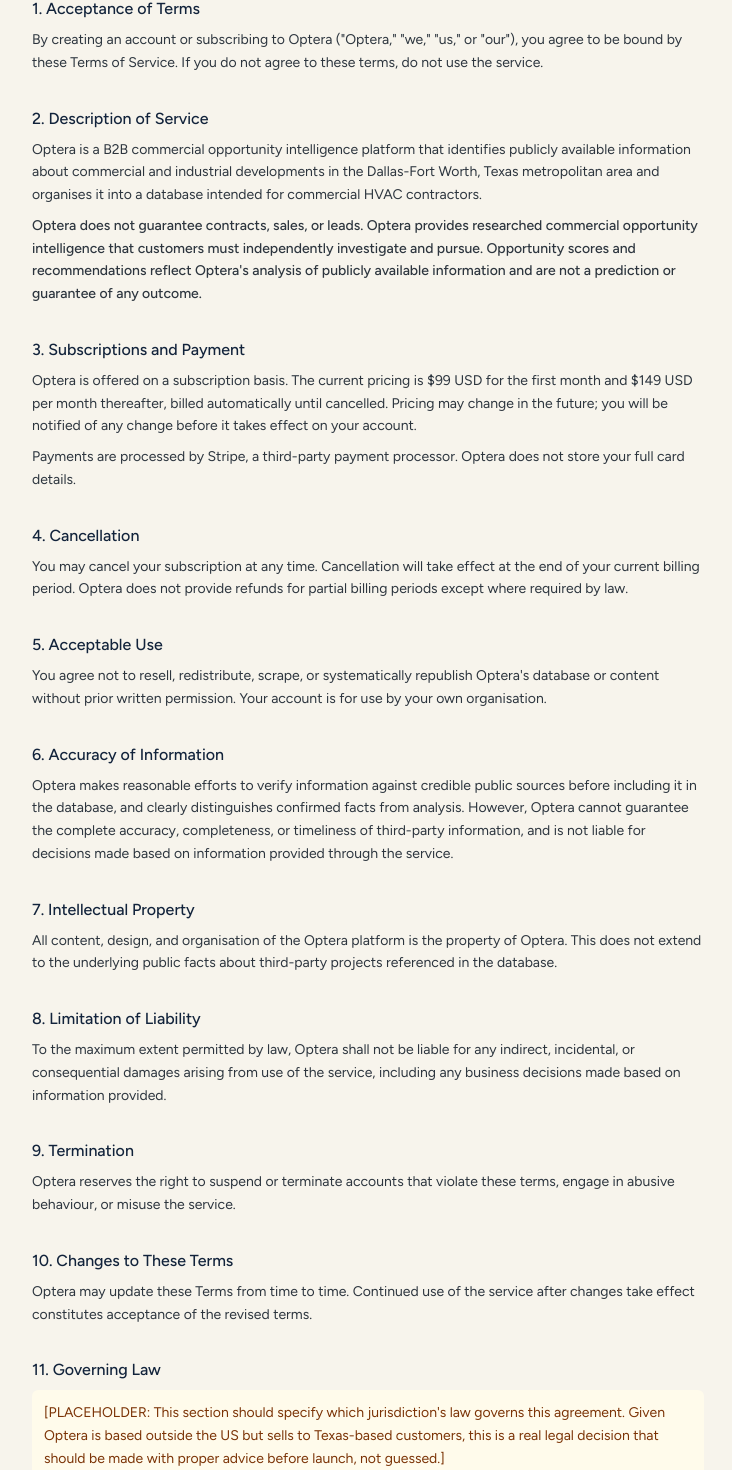
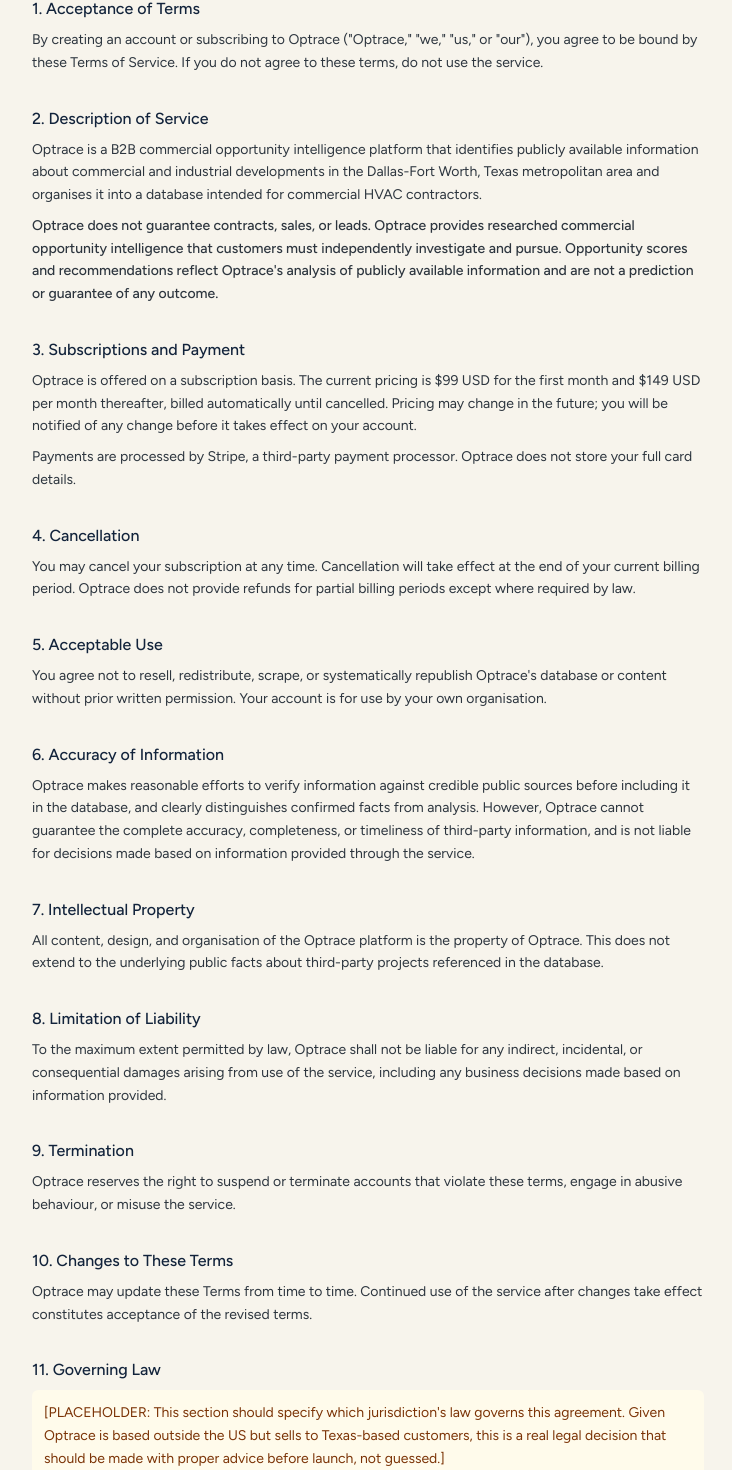
Before and after one commit to ssun1815/optera, a Next.js app: page /terms in a window 1280 px wide. Shown: the part 271-1741 px from the top of the page, without its empty margins (272-1004 px from the left). Built offline with nearby package versions, Linux system fonts and the light colour scheme.

Commit message:
Rename product from Optera to Optrace

```diff
--- a/app/components/Header.tsx
+++ b/app/components/Header.tsx
@@ -9,7 +9,7 @@
           href="/"
           className="font-[family-name:var(--font-mono)] text-lg tracking-widest text-[var(--color-off-white)]"
         >
-          OPTERA
+          OPTRACE
         </Link>
         {right}
       </nav>
--- a/app/dashboard/assistant/actions.ts
+++ b/app/dashboard/assistant/actions.ts
@@ -33,7 +33,7 @@
     .map((o) => `- ${o.project_name} (${o.city}, ${o.state}) | Type: ${o.project_type} | Score: ${o.opportunity_score}/10 | Stage: ${o.project_stage} | Size: ${o.estimated_size} | Value: ${o.estimated_value} | Why it matters: ${o.reason_for_relevance} | Recommended action: ${o.recommended_action} | Timing: ${o.timing_assessment}`)
     .join('\n')
 
-  const systemPrompt = `You are Optera's assistant, helping a commercial HVAC contractor in the Dallas-Fort Worth area understand and compare opportunities in their subscribed database.
+  const systemPrompt = `You are Optrace's assistant, helping a commercial HVAC contractor in the Dallas-Fort Worth area understand and compare opportunities in their subscribed database.
 
 Here is the current, complete list of opportunities in the database:
 ${dataContext || 'No opportunities are currently in the database.'}
@@ -42,7 +42,7 @@
 - Only answer using the data provided above. Never invent project names, figures, or details not present in this list.
 - If asked about something not covered by this data, say so honestly rather than guessing.
 - When comparing opportunities, reference them by name and cite the specific facts (score, size, stage) that inform your comparison.
-- Never claim or imply that pursuing any opportunity will guarantee a contract, sale, or lead. Optera provides researched intelligence, not guarantees.
+- Never claim or imply that pursuing any opportunity will guarantee a contract, sale, or lead. Optrace provides researched intelligence, not guarantees.
 - Keep answers concise and practical, written for a busy business owner, not a technical audience.`
 
   const recentHistory = history.slice(-6)
--- a/app/dashboard/assistant/page.tsx
+++ b/app/dashboard/assistant/page.tsx
@@ -44,9 +44,9 @@
       <Header right={headerRight} />
       <main className="min-h-screen bg-[var(--color-off-white)] px-6 py-12">
         <div className="mx-auto max-w-3xl">
-          <h1 className="text-2xl font-medium text-[var(--color-navy-900)]">Ask Optera</h1>
+          <h1 className="text-2xl font-medium text-[var(--color-navy-900)]">Ask Optrace</h1>
           <p className="mt-1 text-sm text-[var(--color-ink)]/60">
-            Ask questions about opportunities in your database, or ask Optera to compare a few for you.
+            Ask questions about opportunities in your database, or ask Optrace to compare a few for you.
           </p>
           <div className="mt-6">
             <AssistantChat />
--- a/app/layout.tsx
+++ b/app/layout.tsx
@@ -13,7 +13,7 @@
 });
 
 export const metadata: Metadata = {
-  title: "Optera — Commercial Opportunity Intelligence for DFW HVAC Contractors",
+  title: "Optrace — Commercial Opportunity Intelligence for DFW HVAC Contractors",
   description:
     "Find commercial and industrial project opportunities in Dallas–Fort Worth before your competitors do.",
 };
--- a/app/lib/discovery.ts
+++ b/app/lib/discovery.ts
@@ -15,7 +15,7 @@
     ...(existingCandidates?.map((c) => c.project_name) ?? []),
   ].filter(Boolean)
 
-  const prompt = `You are a research analyst for Optera, a B2B commercial opportunity intelligence platform for commercial HVAC contractors in the Dallas-Fort Worth, Texas metropolitan area.
+  const prompt = `You are a research analyst for Optrace, a B2B commercial opportunity intelligence platform for commercial HVAC contractors in the Dallas-Fort Worth, Texas metropolitan area.
 
 Find NEW, REAL, VERIFIABLE commercial or industrial development opportunities in the Dallas-Fort Worth metro area (including nearby counties that are part of the DFW metropolitan statistical area) that may represent potential HVAC opportunities.
 
--- a/app/page.tsx
+++ b/app/page.tsx
@@ -104,7 +104,7 @@
   const faqs = [
     {
       q: "Why is the first month different?",
-      a: "The $99 first month is an introductory offer designed to make it easy to try Optera and see the value before committing to the standard rate.",
+      a: "The $99 first month is an introductory offer designed to make it easy to try Optrace and see the value before committing to the standard rate.",
     },
     {
       q: "Can I cancel anytime?",
@@ -112,7 +112,7 @@
     },
     {
       q: "How is my payment handled?",
-      a: "All payments are processed securely by Stripe. Optera never stores your full card details.",
+      a: "All payments are processed securely by Stripe. Optrace never stores your full card details.",
     },
     {
       q: "How often is the database updated?",
@@ -210,7 +210,7 @@
               Find commercial opportunities before your competitors.
             </h1>
             <p className="mt-6 max-w-md text-base leading-relaxed text-[var(--color-off-white)]/70">
-              Optera tracks new commercial and industrial developments across
+              Optrace tracks new commercial and industrial developments across
               DFW - warehouses, distribution centers, data centers, hotels,
               and more - and turns public signals into a curated list of HVAC
               opportunities worth your time.
@@ -270,7 +270,7 @@
 
       <section id="how-it-works" className="mx-auto max-w-6xl px-6 py-24">
         <h2 className="text-2xl font-medium text-[var(--color-navy-900)]">
-          How Optera works
+          How Optrace works
         </h2>
         <div className="mt-10 grid gap-10 md:grid-cols-3">
           {[
@@ -382,10 +382,10 @@
       <footer className="bg-[var(--color-navy-950)] py-12">
         <div className="mx-auto max-w-6xl px-6">
           <p className="font-[family-name:var(--font-mono)] text-sm tracking-widest text-[var(--color-off-white)]">
-            OPTERA
+            OPTRACE
           </p>
           <p className="mt-3 max-w-md text-xs leading-relaxed text-[var(--color-off-white)]/50">
-            Optera provides researched commercial opportunity intelligence for
+            Optrace provides researched commercial opportunity intelligence for
             Dallas-Fort Worth HVAC contractors. It does not guarantee
             contracts, sales, or leads.
           </p>
@@ -395,7 +395,7 @@
             <Link href="/privacy" className="hover:text-[var(--color-off-white)]">Privacy Policy</Link>
           </div>
           <p className="mt-6 text-xs text-[var(--color-off-white)]/30">
-            (c) 2026 Optera.
+            (c) 2026 Optrace.
           </p>
         </div>
       </footer>
--- a/app/terms/page.tsx
+++ b/app/terms/page.tsx
@@ -17,83 +17,83 @@
             <section>
               <h2 className="text-base font-medium text-[var(--color-navy-900)]">1. Acceptance of Terms</h2>
               <p className="mt-2">
-                By creating an account or subscribing to Optera ("Optera," "we," "us," or "our"), you agree to be bound by these Terms of Service. If you do not agree to these terms, do not use the service.
+                By creating an account or subscribing to Optrace ("Optrace," "we," "us," or "our"), you agree to be bound by these Terms of Service. If you do not agree to these terms, do not use the service.
               </p>
             </section>
 
             <section>
               <h2 className="text-base font-medium text-[var(--color-navy-900)]">2. Description of Service</h2>
               <p className="mt-2">
-                Optera is a B2B commercial opportunity intelligence platform that identifies publicly available information about commercial and industrial developments in the Dallas-Fort Worth, Texas metropolitan area and organises it into a database intended for commercial HVAC contractors.
+                Optrace is a B2B commercial opportunity intelligence platform that identifies publicly available information about commercial and industrial developments in the Dallas-Fort Worth, Texas metropolitan area and organises it into a database intended for commercial HVAC contractors.
               </p>
               <p className="mt-2 font-medium">
-                Optera does not guarantee contracts, sales, or leads. Optera provides researched commercial opportunity intelligence that customers must independently investigate and pursue. Opportunity scores and recommendations reflect Optera's analysis of publicly available information and are not a prediction or guarantee of any outcome.
+                Optrace does not guarantee contracts, sales, or leads. Optrace provides researched commercial opportunity intelligence that customers must independently investigate and pursue. Opportunity scores and recommendations reflect Optrace's analysis of publicly available information and are not a prediction or guarantee of any outcome.
               </p>
             </section>
 
             <section>
               <h2 className="text-base font-medium text-[var(--color-navy-900)]">3. Subscriptions and Payment</h2>
               <p className="mt-2">
-                Optera is offered on a subscription basis. The current pricing is $99 USD for the first month and $149 USD per month thereafter, billed automatically until cancelled. Pricing may change in the future; you will be notified of any change before it takes effect on your account.
+                Optrace is offered on a subscription basis. The current pricing is $99 USD for the first month and $149 USD per month thereafter, billed automatically until cancelled. Pricing may change in the future; you will be notified of any change before it takes effect on your account.
               </p>
               <p className="mt-2">
-                Payments are processed by Stripe, a third-party payment processor. Optera does not store your full card details.
+                Payments are processed by Stripe, a third-party payment processor. Optrace does not store your full card details.
               </p>
             </section>
 
             <section>
               <h2 className="text-base font-medium text-[var(--color-navy-900)]">4. Cancellation</h2>
               <p className="mt-2">
-                You may cancel your subscription at any time. Cancellation will take effect at the end of your current billing period. Optera does not provide refunds for partial billing periods except where required by law.
+                You may cancel your subscription at any time. Cancellation will take effect at the end of your current billing period. Optrace does not provide refunds for partial billing periods except where required by law.
               </p>
             </section>
 
             <section>
               <h2 className="text-base font-medium text-[var(--color-navy-900)]">5. Acceptable Use</h2>
               <p className="mt-2">
-                You agree not to resell, redistribute, scrape, or systematically republish Optera's database or content without prior written permission. Your account is for use by your own organisation.
+                You agree not to resell, redistribute, scrape, or systematically republish Optrace's database or content without prior written permission. Your account is for use by your own organisation.
               </p>
             </section>
 
             <section>
               <h2 className="text-base font-medium text-[var(--color-navy-900)]">6. Accuracy of Information</h2>
               <p className="mt-2">
-                Optera makes reasonable efforts to verify information against credible public sources before including it in the database, and clearly distinguishes confirmed facts from analysis. However, Optera cannot guarantee the complete accuracy, completeness, or timeliness of third-party information, and is not liable for decisions made based on information provided through the service.
+                Optrace makes reasonable efforts to verify information against credible public sources before including it in the database, and clearly distinguishes confirmed facts from analysis. However, Optrace cannot guarantee the complete accuracy, completeness, or timeliness of third-party information, and is not liable for decisions made based on information provided through the service.
               </p>
             </section>
 
             <section>
               <h2 className="text-base font-medium text-[var(--color-navy-900)]">7. Intellectual Property</h2>
               <p className="mt-2">
-                All content, design, and organisation of the Optera platform is the property of Optera. This does not extend to the underlying public facts about third-party projects referenced in the database.
+                All content, design, and organisation of the Optrace platform is the property of Optrace. This does not extend to the underlying public facts about third-party projects referenced in the database.
               </p>
             </section>
 
             <section>
               <h2 className="text-base font-medium text-[var(--color-navy-900)]">8. Limitation of Liability</h2>
               <p className="mt-2">
-                To the maximum extent permitted by law, Optera shall not be liable for any indirect, incidental, or consequential damages arising from use of the service, including any business decisions made based on information provided.
+                To the maximum extent permitted by law, Optrace shall not be liable for any indirect, incidental, or consequential damages arising from use of the service, including any business decisions made based on information provided.
               </p>
             </section>
 
             <section>
               <h2 className="text-base font-medium text-[var(--color-navy-900)]">9. Termination</h2>
               <p className="mt-2">
-                Optera reserves the right to suspend or terminate accounts that violate these terms, engage in abusive behaviour, or misuse the service.
+                Optrace reserves the right to suspend or terminate accounts that violate these terms, engage in abusive behaviour, or misuse the service.
               </p>
             </section>
 
             <section>
               <h2 className="text-base font-medium text-[var(--color-navy-900)]">10. Changes to These Terms</h2>
               <p className="mt-2">
-                Optera may update these Terms from time to time. Continued use of the service after changes take effect constitutes acceptance of the revised terms.
+                Optrace may update these Terms from time to time. Continued use of the service after changes take effect constitutes acceptance of the revised terms.
               </p>
             </section>
 
             <section>
               <h2 className="text-base font-medium text-[var(--color-navy-900)]">11. Governing Law</h2>
               <p className="mt-2 rounded-md bg-amber-50 p-3 text-amber-900">
-                [PLACEHOLDER: This section should specify which jurisdiction's law governs this agreement. Given Optera is based outside the US but sells to Texas-based customers, this is a real legal decision that should be made with proper advice before launch, not guessed.]
+                [PLACEHOLDER: This section should specify which jurisdiction's law governs this agreement. Given Optrace is based outside the US but sells to Texas-based customers, this is a real legal decision that should be made with proper advice before launch, not guessed.]
               </p>
             </section>
 
```
Also changed, not shown: app/dashboard/opportunities/[id]/page.tsx (+5 -5 lines), app/privacy/page.tsx (+5 -5 lines).
